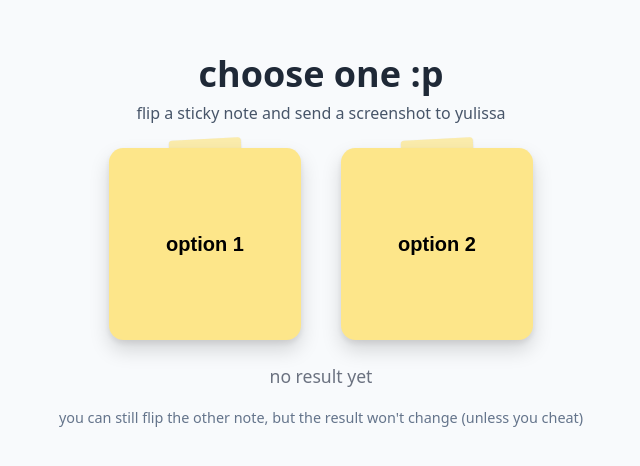
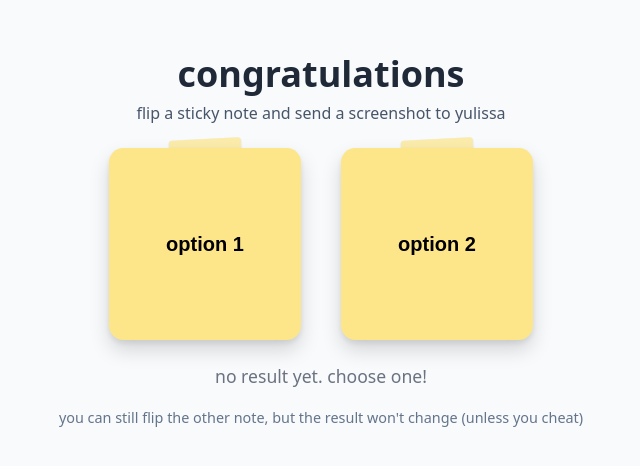
Before and after one commit to yulissalu/sticky-notes, a plain HTML site: page index.html in a window 1280 px wide. Shown: the part 162-628 px from the top of the page, without its empty margins (319-959 px from the left). Drawn offline with Linux system fonts and the light colour scheme.

Commit message:
Update index.html

```diff
--- a/index.html
+++ b/index.html
@@ -120,7 +120,7 @@
 <body>
   <div class="wrap">
     <main class="container" role="main">
-      <h1>choose one :p</h1>
+      <h1>congratulations</h1>
       <p class="lead">flip a sticky note and send a screenshot to yulissa</p>
 
       <section class="board" aria-label="sticky notes">
@@ -143,7 +143,7 @@
         </button>
       </section>
 
-      <div id="result" class="result muted" aria-live="polite">no result yet </div>
+      <div id="result" class="result muted" aria-live="polite">no result yet. choose one! </div>
       <div class="hint">you can still flip the other note, but the result won't change (unless you cheat)</div>
     </main>
   </div>
```
